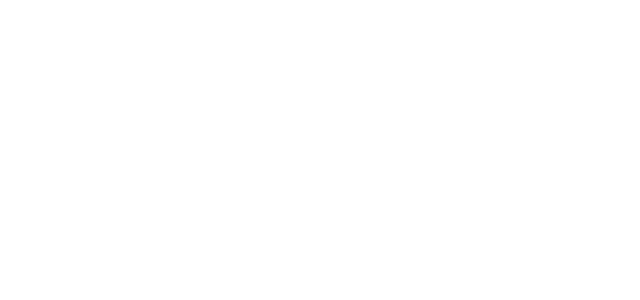
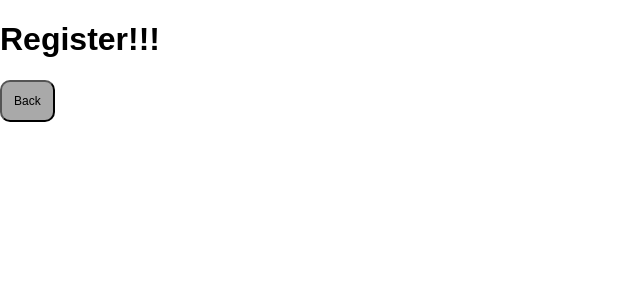
Before and after one commit to brianlpham21/sample-training-tracker-client, a React (Create React App) app: page /register in a window 1280 px wide. Shown: the top 300 px of the page, without its empty margins (0-640 px from the left). Built offline with nearby package versions, Linux system fonts and the light colour scheme.

Commit message:
added Register, Login, About link pages and back buttons

```diff
--- /dev/null
+++ b/src/components/About.js
@@ -0,0 +1,15 @@
+import React, { Component } from 'react';
+import {Link} from 'react-router-dom';
+
+class About extends Component {
+  render() {
+    return (
+      <div>
+        <h1>About!!!</h1>
+        <Link to='/'><button>Back</button></Link>
+      </div>
+    );
+  }
+}
+
+export default About;
--- /dev/null
+++ b/src/components/Login.js
@@ -0,0 +1,15 @@
+import React, { Component } from 'react';
+import {Link} from 'react-router-dom';
+
+class Login extends Component {
+  render() {
+    return (
+      <div>
+        <h1>Login!!!</h1>
+        <Link to='/'><button>Back</button></Link>
+      </div>
+    );
+  }
+}
+
+export default Login;
--- a/src/components/Poop.js
+++ /dev/null
@@ -1,13 +0,0 @@
-import React, { Component } from 'react';
-
-class Poop extends Component {
-  render() {
-    return (
-      <div>
-        <h1>POOP!!!</h1>
-      </div>
-    );
-  }
-}
-
-export default Poop;
--- /dev/null
+++ b/src/components/Register.js
@@ -0,0 +1,15 @@
+import React, { Component } from 'react';
+import {Link} from 'react-router-dom';
+
+class Register extends Component {
+  render() {
+    return (
+      <div>
+        <h1>Register!!!</h1>
+        <Link to='/'><button>Back</button></Link>
+      </div>
+    );
+  }
+}
+
+export default Register;
--- a/src/components/about-main.js
+++ b/src/components/about-main.js
@@ -1,11 +1,12 @@
 import React from 'react';
+import {Link} from 'react-router-dom';
 
 import './about-main.css';
 
 export default function AboutMain() {
   return (
     <div className='main-about'>
-      <h2>About Training Tracker</h2>
+      <h2><Link to='/about'>About Training Tracker</Link></h2>
       <p>The Training Tracker application aims to make it easier for those looking to track their fitness progress</p>
     </div>
   )
--- a/src/components/navbar.js
+++ b/src/components/navbar.js
@@ -8,8 +8,8 @@ export default function NavBar() {
     <div className='nav-bar'>
       <h2>Training Tracker</h2>
       <ul>
-        <li><Link to='/poop'><button>Register</button></Link></li>
-        <li><button>Log In</button></li>
+        <li><Link to='/register'><button>Register</button></Link></li>
+        <li><Link to='/login'><button>Log In</button></Link></li>
       </ul>
     </div>
   )
--- a/src/index.js
+++ b/src/index.js
@@ -2,7 +2,9 @@ import React from 'react';
 import ReactDOM from 'react-dom';
 import './index.css';
 import App from './components/App';
-import Poop from './components/Poop';
+import Register from './components/Register';
+import Login from './components/Login';
+import About from './components/About';
 
 // import registerServiceWorker from './registerServiceWorker';
 
@@ -12,7 +14,9 @@ ReactDOM.render(
   <Router>
     <div>
       <Route exact path='/' component={App} />
-      <Route exact path='/poop' component={Poop} />
+      <Route exact path='/register' component={Register} />
+      <Route exact path='/login' component={Login} />
+      <Route exact path='/about' component={About} />
     </div>
   </Router>,
   document.getElementById('root')
```
